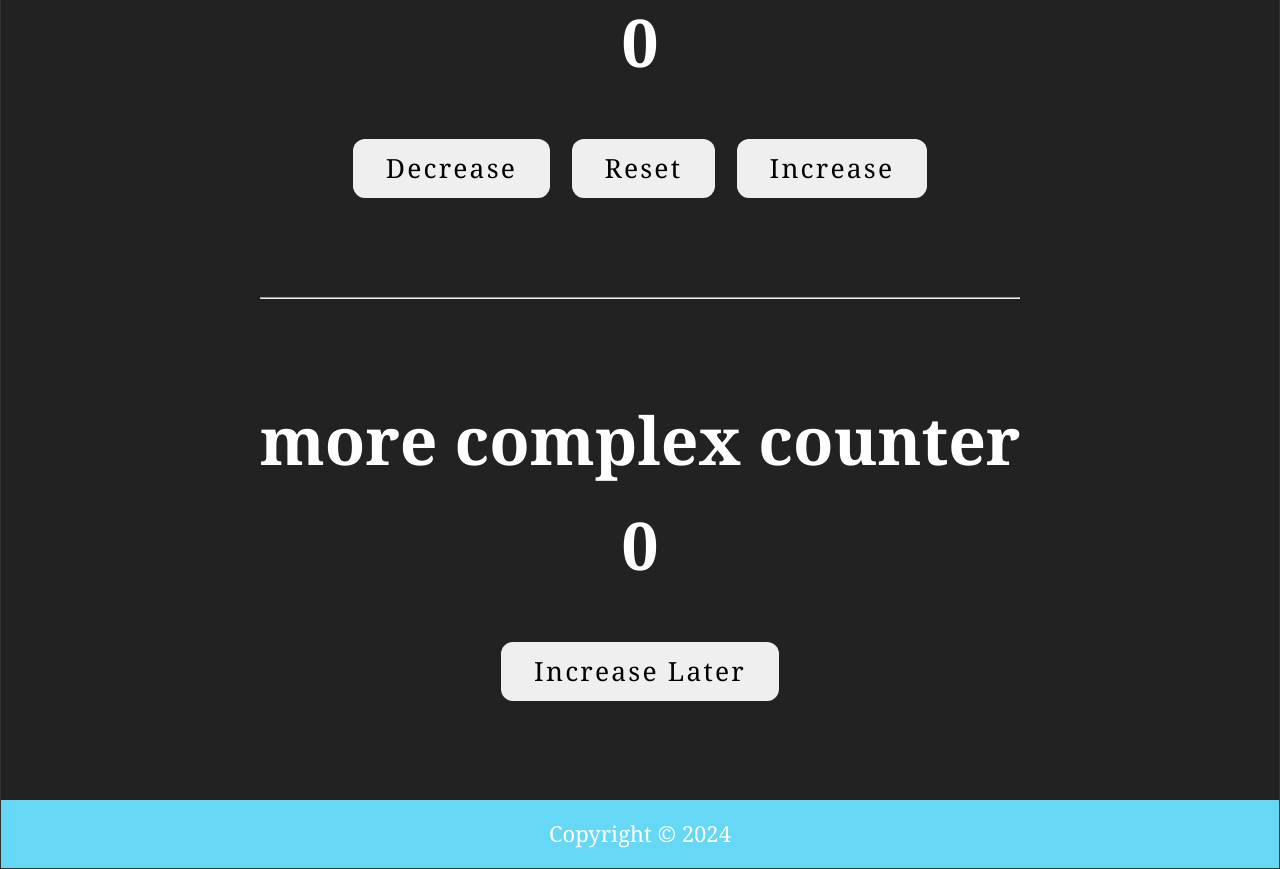
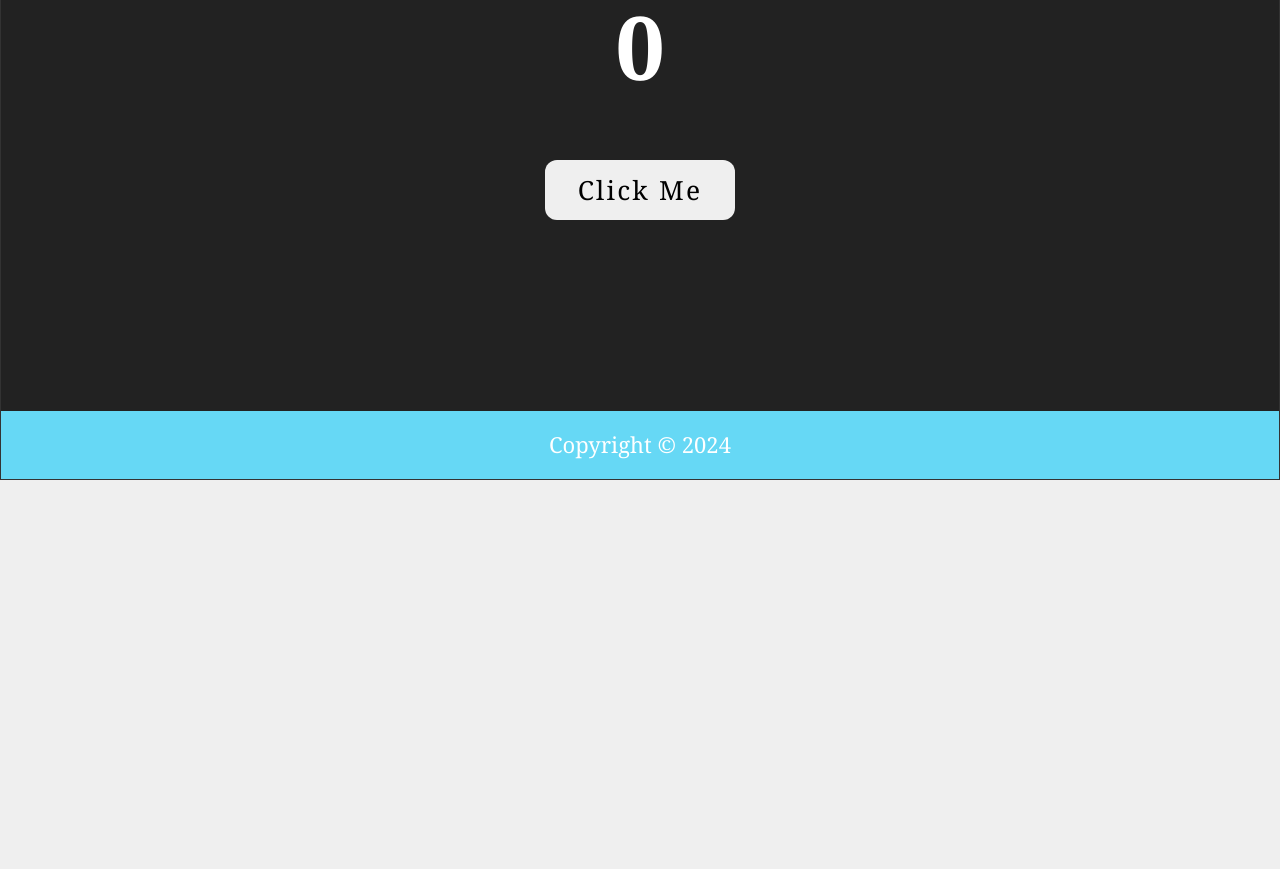
Before and after one commit to Jogata/SoftUni-React-Project, a React (Vite) app in the folder client/: page / in a window 1280 px wide. Shown: the part 320-1189 px from the top of the page. After the commit the page ends 800 px from the top, so only its background shows below. Built offline with nearby package versions, Linux system fonts and the light colour scheme; a web font is replaced by a local one.

Commit message:
use effect exercise

```diff
--- a/client/src/App.jsx
+++ b/client/src/App.jsx
@@ -495,88 +495,32 @@ function useFetch(url) {
 const baseURL = "http://localhost:3030/jsonstore/blog/"
 // ============================================================
 
-const UseStateObject = () => {
-  const [person, setPerson] = useState({
-    name: 'peter',
-    age: 24,
-    message: 'random message',
-  });
+const UseEffectBasics = () => {
+  const [value, setValue] = useState(0);
 
-  // const [name, setName] = useState('peter');
-  // const [age, setAge] = useState(24);
-  // const [message, setMessage] = useState('random message');
+  useEffect(() => {
+    console.log('call useEffect');
+    if (value > 0) {
+      document.title = `New Messages(${value})`;
+    }
+  }, [value]);
 
-  const changeMessage = () => {
-    console.log(person.message);
-    setPerson({ ...person, message: 'hello world' });
-    // setMessage('hello world');
-  };
+  useEffect(() => {
+    console.log("initial render");
+    document.title = `Main Menu`;
+  }, []);
+
+  console.log('render component');
 
   return (
     <>
-      <h3>{person.name}</h3>
-      <h3>{person.age}</h3>
-      <h4>{person.message}</h4>
-      <button className='btn' onClick={changeMessage}>
-        change message
+      <h1>{value}</h1>
+      <button
+        className='btn'
+        onClick={() => setValue(value + 1)}
+      >
+        click me
       </button>
-    </>
-  );
-};
-
-
-const UseStateCounter = () => {
-  const [value, setValue] = useState(0);
-
-  const reset = () => {
-    setValue(0);
-  };
-
-  const complexIncrease = () => {
-    setTimeout(() => {
-      console.log("timeout");
-      // setValue(value + 1);
-      setValue((prevState) => {
-        return prevState + 1;
-      });
-    }, 2000);
-  };
-
-  return (
-    <>
-      <section style={{ margin: '4rem 0' }}>
-        <h2>regular counter</h2>
-        <h1>{value}</h1>
-        <button
-          className='btn'
-          onClick={() => setValue(value - 1)}
-        >
-          decrease
-        </button>
-        <button
-          className='btn'
-          onClick={reset}
-        >
-          reset
-        </button>
-        <button
-          className='btn'
-          onClick={() => setValue(value + 1)}
-        >
-          increase
-        </button>
-      </section>
-      <hr />
-      <section style={{ margin: '4rem 0' }}>
-        <h2>more complex counter</h2>
-        <h1>{value}</h1>
-        <button
-          className='btn'
-          onClick={complexIncrease}
-        >
-          increase later
-        </button>
-      </section>
     </>
   );
 };
@@ -588,8 +532,7 @@ function App() {
         <div className="body">
           <Header title="React JS Blog" />
           <div className="container">
-            {/* <UseStateObject /> */}
-            <UseStateCounter />
+            <UseEffectBasics />
           </div>
           {/* <User name="Jogata" /> */}
           {/* <User render={(isLoggedIn) => isLoggedIn ? "Jogata" : "Guest" } /> */}
```
